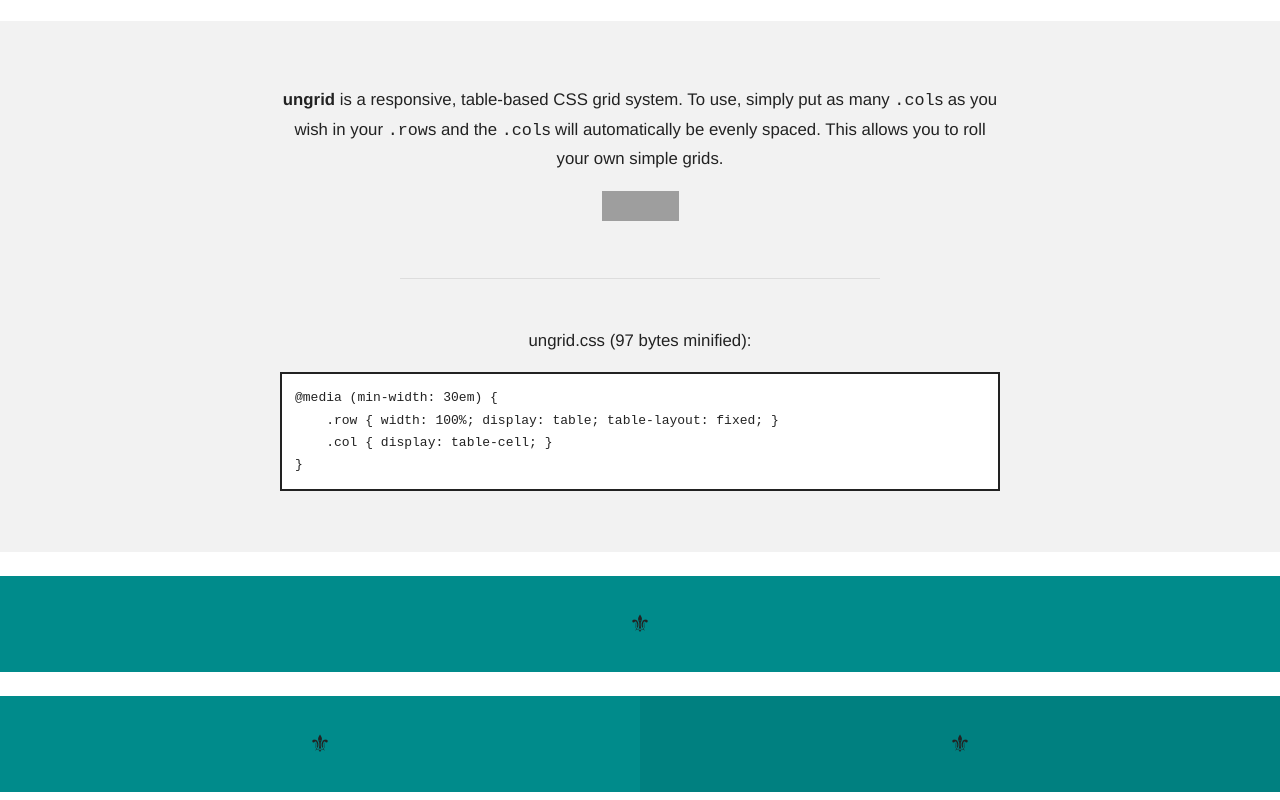
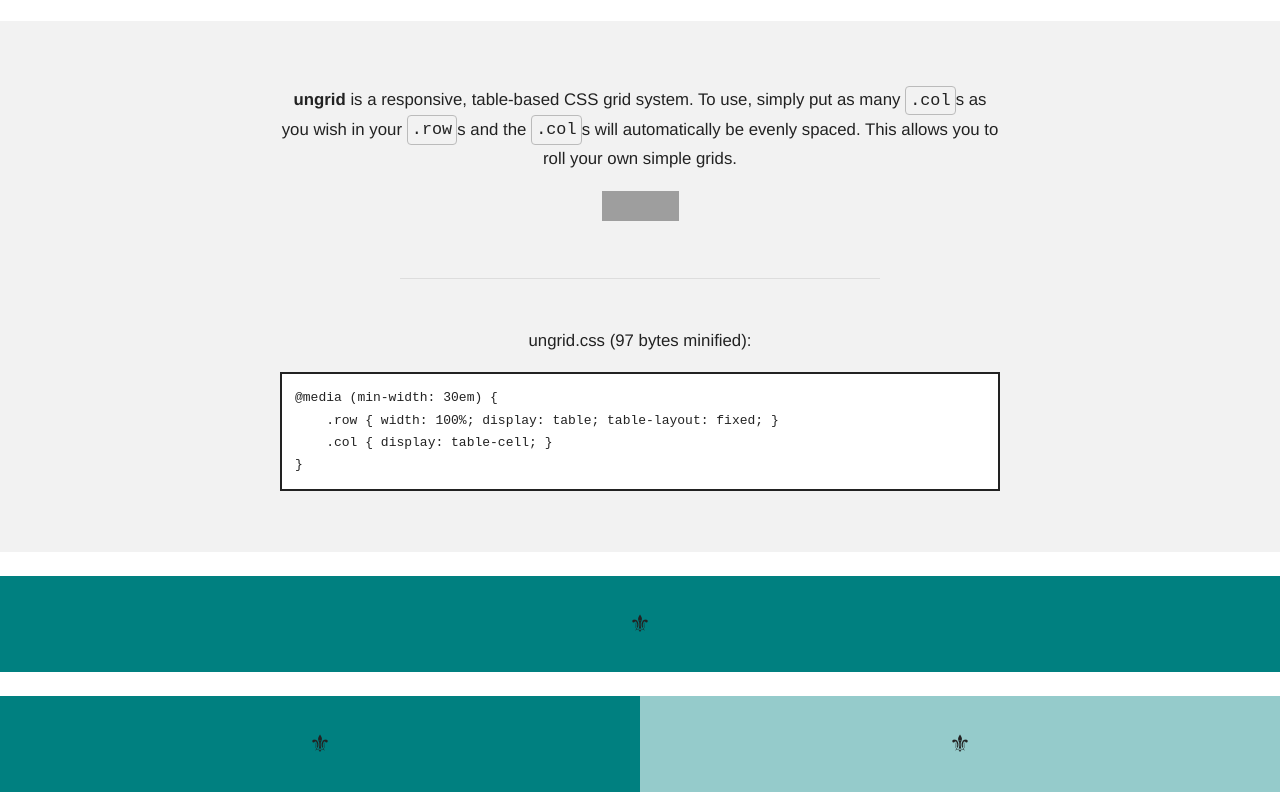
Before and after one commit to chrisnager/ungrid, a website: page index.html in a window 1280 px wide. Shown: the part 300-1100 px from the top of the page. Drawn offline with Linux system fonts and the light colour scheme; grey boxes are pictures that could not be loaded.

Commit message:
Update column colors and code styles

```diff
--- a/docs.css
+++ b/docs.css
@@ -31,7 +31,13 @@ pre {
     white-space: pre-wrap;
     font-size: 0.54167em;
     text-align: left;
-    background-color: white;
+    background-color: #fff;
+}
+
+.info__inner > p > code {
+    padding: 0.25em;
+    border-radius: 4px;
+    border: 1px solid #bbb;
 }
 
 hr {
@@ -78,11 +84,11 @@ hr {
     height: 4em;
     vertical-align: middle;
     line-height: 4em;
-    background-color: darkcyan;
+    background-color: teal;
 }
 
 .col:nth-of-type(2n) {
-    background: teal;
+    background-color: #95cbcb;
 }
 
 .footer {
```
